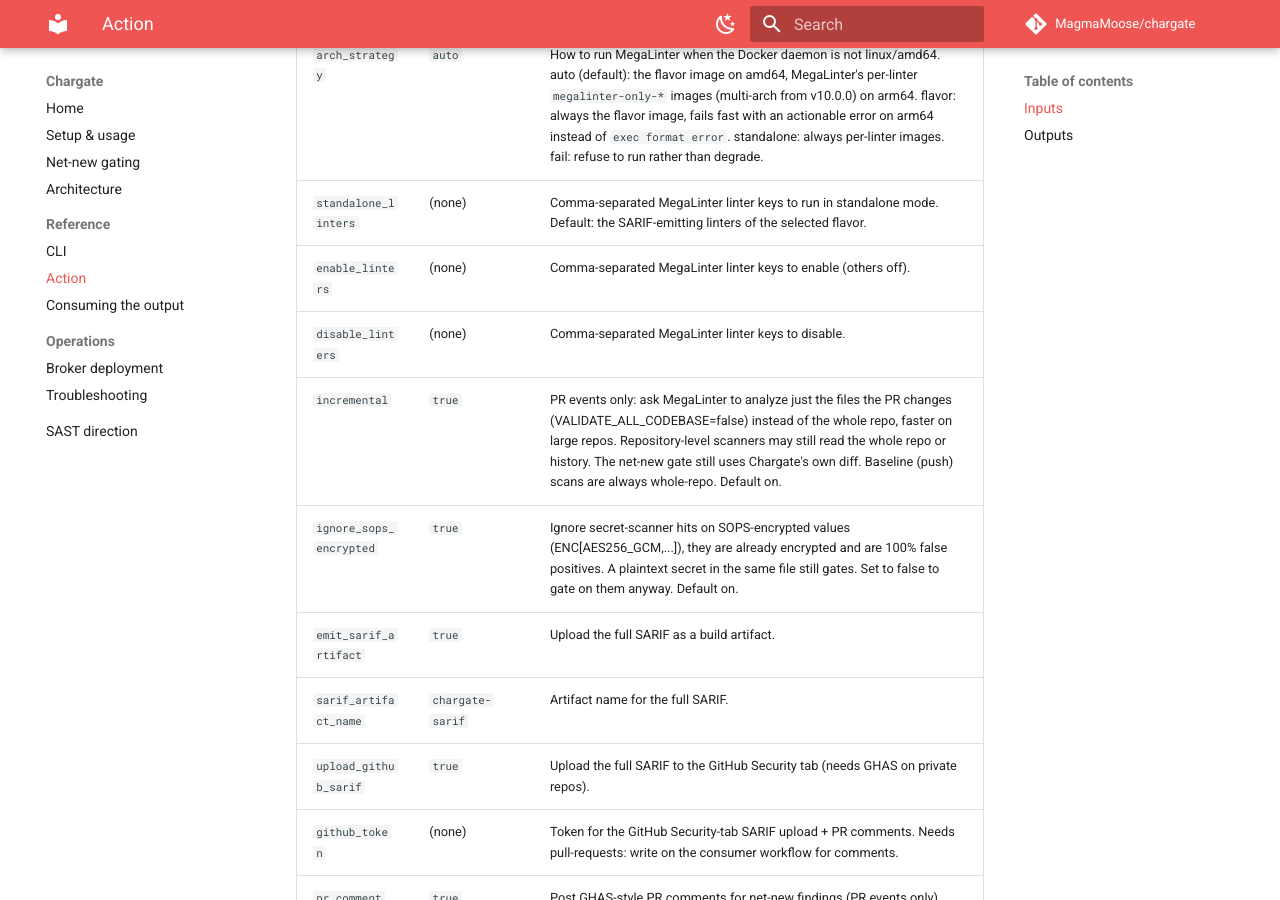
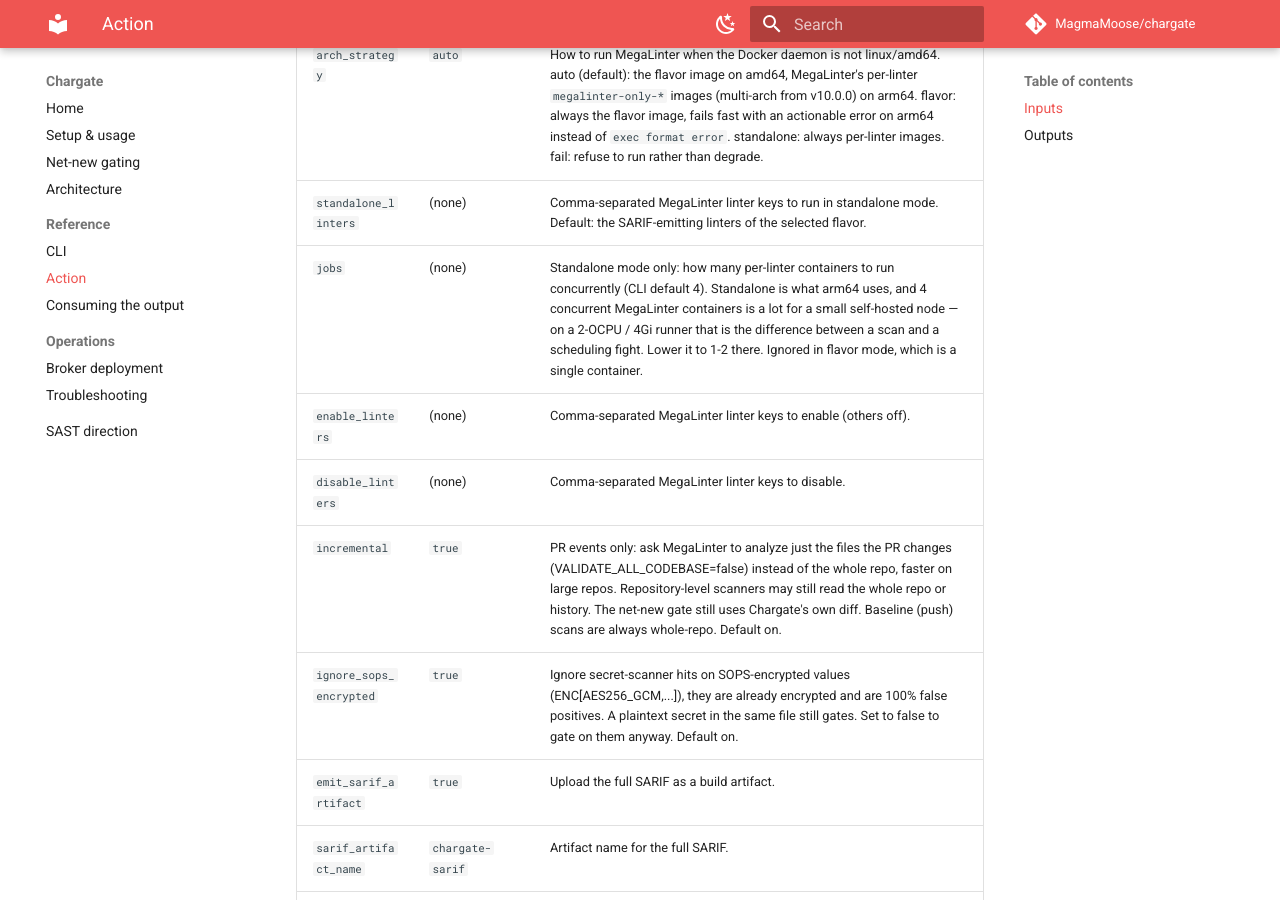
Before and after one commit to MagmaMoose/chargate, an MkDocs documentation site: the page built from docs/action-reference.md, in a window 1280 px wide and 900 px high, scrolled down 1331 px. Built offline with MkDocs 1.6.1 and Material for MkDocs 9.7.7, drawn with Linux system fonts in a browser that asks for light colours; comment, search, counter and statistics services are not loaded; part of the change alters nothing that is shown; some of the changed text lies outside the part shown.

Commit message:
docs-update maintenance (#78)

```diff
--- a/docs/action-reference.md
+++ b/docs/action-reference.md
@@ -9,7 +9,7 @@ Every input and output of the `magmamoose/chargate` composite action, read from
 
 ## Inputs
 
-All 43 inputs are optional. A blank default means the action leaves the
+All 44 inputs are optional. A blank default means the action leaves the
 value unset and the CLI's own default applies.
 
 | Input | Default | Description |
@@ -30,6 +30,7 @@ value unset and the CLI's own default applies.
 | `docker_platform` | (none) | Value for `docker run --platform`. Only needed to force emulation, e.g. linux/amd64 on an arm64 runner that has qemu-user-static + binfmt installed. Setting it also tells Chargate you have taken responsibility for the architecture, so it stops substituting the per-linter images. |
 | `arch_strategy` | `auto` | How to run MegaLinter when the Docker daemon is not linux/amd64. auto (default): the flavor image on amd64, MegaLinter's per-linter `megalinter-only-*` images (multi-arch from v10.0.0) on arm64. flavor: always the flavor image, fails fast with an actionable error on arm64 instead of `exec format error`. standalone: always per-linter images. fail: refuse to run rather than degrade. |
 | `standalone_linters` | (none) | Comma-separated MegaLinter linter keys to run in standalone mode. Default: the SARIF-emitting linters of the selected flavor. |
+| `jobs` | (none) | Standalone mode only: how many per-linter containers to run concurrently (CLI default 4). Standalone is what arm64 uses, and 4 concurrent MegaLinter containers is a lot for a small self-hosted node — on a 2-OCPU / 4Gi runner that is the difference between a scan and a scheduling fight. Lower it to 1-2 there. Ignored in flavor mode, which is a single container. |
 | `enable_linters` | (none) | Comma-separated MegaLinter linter keys to enable (others off). |
 | `disable_linters` | (none) | Comma-separated MegaLinter linter keys to disable. |
 | `incremental` | `true` | PR events only: ask MegaLinter to analyze just the files the PR changes (VALIDATE_ALL_CODEBASE=false) instead of the whole repo, faster on large repos. Repository-level scanners may still read the whole repo or history. The net-new gate still uses Chargate's own diff. Baseline (push) scans are always whole-repo. Default on. |
```
